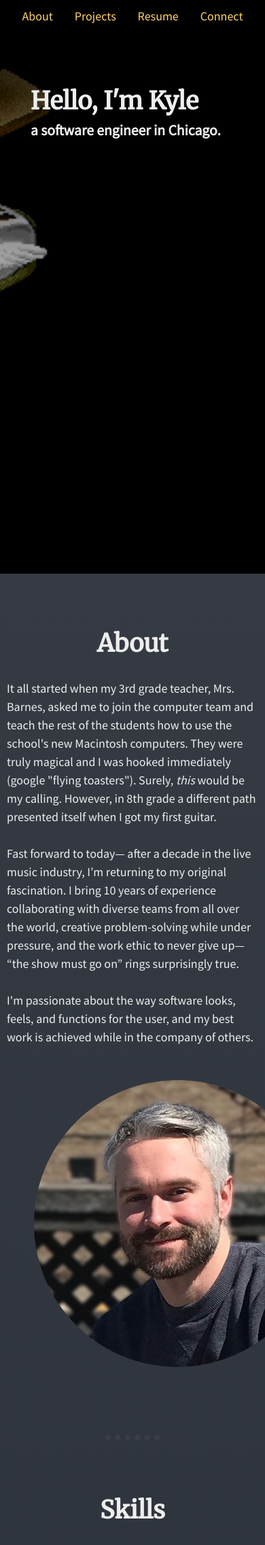
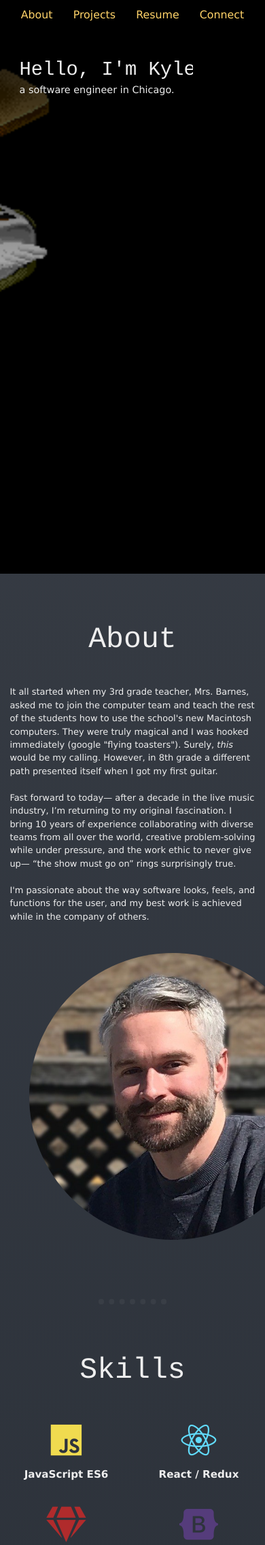
Before and after one commit to kylefarmer85/portfolio-bem-sass, a PHP site: page / in a window 390 px wide. Shown: the top 2273 px of the page at 68% size. Run offline with PHP 8.4, Linux system fonts and the light colour scheme.

Commit message:
swap goggle fonts for browser fonts, change font sizes

```diff
--- a/css/style.css
+++ b/css/style.css
@@ -6,24 +6,32 @@
 
 html,
 body {
-  font-family: 'Source Sans Pro', 'Arial', sans-serif;
+  font-family: "Verdana", sans-serif;
+  font-weight: 300;
   background-image: linear-gradient(#393e46, #222831);
-  font-size: 20px;
+  font-size: 1rem;
   text-rendering: optimizeLegibility;
   overflow-x: hidden;
 }
 
+@media only screen and (max-width: 500px) {
+  html,
+  body {
+    font-size: 0.9rem;
+  }
+}
+
 /* REUSABLE */
 article {
-  padding: 80px 0;
+  padding: 5rem 0;
 }
 
 hr {
   display: block;
-  width: 80px;
+  width: 7rem;
   margin: 0 auto;
   color: #393e46;
-  border: dotted 8px;
+  border: dotted .6rem;
   border-bottom: none;
 }
 
@@ -32,18 +40,18 @@ i {
   color: #ffd369;
 }
 
-/* HEADINGS */
 .article-heading {
   color: #eee;
-  font-size: 2em;
-  font-family: 'Merriweather', 'Arial', 'sans-serif';
+  font-size: 4rem;
+  font-family: 'Courier', 'Arial', 'sans-serif';
+  font-weight: 300;
   text-align: center;
-  padding-bottom: 30px;
+  padding-bottom: 3rem;
 }
 
-@media only screen and (max-width: 700px) {
+@media only screen and (max-width: 450px) {
   .article-heading {
-    font-size: 2em;
+    font-size: 3rem;
   }
 }
 
@@ -57,44 +65,57 @@ i {
 }
 
 .hero__text-box {
-  padding: 7em;
+  padding: 6rem;
 }
 
 @media only screen and (max-width: 700px) {
   .hero__text-box {
-    padding: 7em 2.5em;
+    padding: 6rem 2.2em;
   }
 }
 
 .hero__title {
+  font-size: 5rem;
+  font-family: "Courier", serif;
+  font-weight: 300;
   display: inline-block;
   overflow: hidden;
   white-space: nowrap;
-  width: 7.5em;
-  border-right: 4px solid #eee;
+  width: 9em;
+  border-right: 0.3rem solid #eee;
   color: #eee;
-  font-size: 3em;
-  font-family: 'Merriweather', 'Arial', 'sans-serif';
   margin: 0 auto;
   animation: typing 1.5s steps(22, end), blink 0.75s step-end infinite alternate;
 }
 
-@media only screen and (max-width: 700px) {
+@media only screen and (max-width: 930px) {
   .hero__title {
-    font-size: 2em;
+    font-size: 4rem;
+  }
+}
+
+@media only screen and (max-width: 800px) {
+  .hero__title {
+    font-size: 3rem;
+  }
+}
+
+@media only screen and (max-width: 450px) {
+  .hero__title {
+    font-size: 2rem;
   }
 }
 
 .hero__subtitle {
   color: #eee;
-  font-size: 1.5em;
+  font-weight: 300;
   line-height: 1.5em;
   animation: moveInBottom 2.2s ease-out;
 }
 
 @media only screen and (max-width: 700px) {
   .hero__subtitle {
-    font-size: 1.2em;
+    font-size: 1rem;
   }
 }
 
@@ -116,6 +137,7 @@ i {
 
 .main-nav__link {
   margin: 0 15px;
+  font-size: 1.1rem;
 }
 
 .main-nav__link:link, .main-nav__link:visited {
@@ -134,7 +156,7 @@ i {
   display: flex;
   flex-wrap: wrap;
   justify-content: space-evenly;
-  padding: 0 10px;
+  padding: 0 1rem;
   align-items: center;
 }
 
@@ -311,10 +333,4 @@ footer {
     transform: translate(0);
   }
 }
-
-@media only screen and (max-width: 700px) {
-  body {
-    font-size: 18px;
-  }
-}
 /*# sourceMappingURL=style.css.map */
--- a/home.html
+++ b/home.html
@@ -15,12 +15,6 @@
 
   <link rel="stylesheet" href="https://use.fontawesome.com/releases/v5.15.2/css/all.css"
     integrity="sha384-vSIIfh2YWi9wW0r9iZe7RJPrKwp6bG+s9QZMoITbCckVJqGCCRhc+ccxNcdpHuYu" crossorigin="anonymous">
-
-  <link rel="preconnect" href="https://fonts.gstatic.com">
-  <link href="https://fonts.googleapis.com/css2?family=Source+Sans+Pro&display=swap" rel="stylesheet">
-
-  <link href="https://fonts.googleapis.com/css2?family=Merriweather&display=swap" rel="stylesheet">
-
 
   <title>Kyle Farmer's Portfolio</title>
 </head>
@@ -70,27 +64,27 @@
       <div class="skills">
         <div class="skills__item">
           <i class="skills__icon fab fa-js"></i>
-          <p class="skills__name">JavaScript ES6</p>
+          <h3 class="skills__name">JavaScript ES6</h3>
         </div>
         <div class="skills__item">
           <i class="skills__icon fab fa-react"></i>
-          <p class="skills__name">React / Redux</p>
+          <h3 class="skills__name">React / Redux</h3>
         </div>
         <div class="skills__item">
           <i class="skills__icon fas fa-gem"></i>
-          <p class="skills__name">Ruby on Rails</p>
+          <h3 class="skills__name">Ruby on Rails</h3>
         </div>
         <div class="skills__item">
           <i class="skills__icon fab fa-bootstrap"></i>
-          <p class="skills__name">Bootstrap</p>
+          <h3 class="skills__name">Bootstrap</h3>
         </div>
         <div class="skills__item">
           <i class="skills__icon fab fa-html5"></i>
-          <p class="skills__name">HTML5</p>
+          <h3 class="skills__name">HTML5</h3>
         </div>
         <div class="skills__item">
           <i class="skills__icon fab fa-css3"></i>
-          <p class="skills__name">CSS3</p>
+          <h3 class="skills__name">CSS3</h3>
         </div>
       </div>
     </article>
--- a/sass/_base.scss
+++ b/sass/_base.scss
@@ -3,6 +3,16 @@ $primary-dark: #222831;
 $white: #eee;
 $yellow: #ffd369;
 
+$fs-base: 1rem;
+$fs-mobile: .9rem;
+$fs-h1: 5rem;
+$fs-h2: 4rem;
+$fs-h3: 3rem;
+$fs-h4: 2rem;
+$fs-link: 1.1rem;
+
+$courier: 'Courier', serif;
+$verdana: 'Verdana', sans-serif;
 
 * {
   margin: 0;
@@ -12,9 +22,14 @@ $yellow: #ffd369;
 
 html,
 body {
-  font-family: 'Source Sans Pro', 'Arial', sans-serif;
+  font-family: $verdana;
+  font-weight: 300;
   background-image: linear-gradient($primary-light, $primary-dark);
-  font-size: 20px;
+  font-size: $fs-base;
   text-rendering: optimizeLegibility;
   overflow-x: hidden;
+
+  @media only screen and (max-width: 500px) {
+    font-size: $fs-mobile;
+  }
 }
--- a/sass/style.scss
+++ b/sass/style.scss
@@ -3,15 +3,15 @@
 /* REUSABLE */
 
 article {
-  padding: 80px 0;
+  padding: 5rem 0;
 }
 
 hr {
   display: block;
-  width: 80px;
+  width: 7rem;
   margin: 0 auto;
   color: $primary-light;
-  border: dotted 8px;
+  border: dotted .6rem;
   border-bottom: none;
 }
 
@@ -20,37 +20,18 @@ i {
   color: $yellow;
 }
 
-/* HEADINGS */
-
-// h1 {
-//   color: $white;
-//   font-size: 2em;
-//   font-family: 'Merriweather', 'Arial', 'sans-serif';
-
-//   @media only screen and (max-width: 700px) {
-//     font-size: 2em;
-//   }
-// }
-
-// h2 {
-//   color: $white;
-//   font-size: 1.5em;
-
-//   @media only screen and (max-width: 700px) {
-//     font-size: 1.2em;
-//   }
-// }
-
 .article-heading {
   color: $white;
-  font-size: 2em;
-  font-family: 'Merriweather', 'Arial', 'sans-serif';
+  font-size: $fs-h2;
+  font-family: 'Courier', 'Arial', 'sans-serif';
+  font-weight: 300;
   text-align: center;
-  padding-bottom: 30px;
+  padding-bottom: 3rem;
 
-  @media only screen and (max-width: 700px) {
-    font-size: 2em;
+  @media only screen and (max-width: 450px) {
+    font-size: 3rem;
   }
+
 }
 
 /* HERO */
@@ -68,40 +49,49 @@ i {
   height: 100vh;
 
   &__text-box {
-    padding: 7em;
+    padding: 6rem;
     @media only screen and (max-width: 700px) {
-      padding: 7em 2.5em;
+      padding: 6rem 2.2em;
     }
   }
 
   &__title {
+    font-size: $fs-h1;
+    font-family: $courier;
+    font-weight: 300;
     display: inline-block;
     overflow: hidden;
     white-space: nowrap;
-    width: 7.5em;
-    border-right: 4px solid $white;
+    width: 9em;
+    border-right: .3rem solid $white;
     color: $white;
-    font-size: 3em;
-    font-family: 'Merriweather', 'Arial', 'sans-serif';
     margin: 0 auto;
 
     animation:
       typing 1.5s steps(22, end),
       blink .75s step-end infinite alternate;
 
-    @media only screen and (max-width: 700px) {
-      font-size: 2em;
+    @media only screen and (max-width: 930px) {
+      font-size: 4rem;
+    }
+    @media only screen and (max-width: 800px) {
+      font-size: 3rem;
+    }
+    @media only screen and (max-width: 450px) {
+      font-size: 2rem;
     }
   }
 
   &__subtitle {
     color: $white;
-    font-size: 1.5em;
+
+    font-weight: 300;
     line-height: 1.5em;
+    animation: moveInBottom 2.2s ease-out;
+
     @media only screen and (max-width: 700px) {
-      font-size: 1.2em;
+      font-size: 1rem;
     }
-    animation: moveInBottom 2.2s ease-out;
   }
 }
 
@@ -122,6 +112,7 @@ i {
 
   &__link {
     margin: 0 15px;
+    font-size: $fs-link;
   }
 
   &__link:link,
@@ -145,7 +136,7 @@ i {
   display: flex;
   flex-wrap: wrap;
   justify-content: space-evenly;
-  padding: 0 10px;
+  padding: 0 1rem;
   align-items: center;
 
   &__text {
@@ -323,51 +314,3 @@ footer {
     transform: translate(0);
   }
 }
-
-// @keyframes moveInRight {
-//   0% {
-//     opacity: 0;
-//     transform: translateX(-5rem);
-//   }
-
-//   75% {
-//     opacity: 0.2;
-//   }
-
-//   100% {
-//     opacity: 1;
-//     transform: translate(0);
-//   }
-// }
-
-@media only screen and (max-width: 700px) {
-  body {
-    font-size: 18px;
-  }
-}
-
-  // h1 {
-  //   font-size: 2em;
-  // }
-  // h2 {
-  //   font-size: 1.2em;
-  // }
-  // .hero-text-box {
-  //   padding: 70px 10%;
-  // }
-  // .skills i {
-  //   font-size: 5em;
-  // }
-// }
-
-// @media only screen and (-webkit-min-device-pixel-ratio: 0) and (min-resolution: 0.001dpcm) {
-//   header {
-//     background-attachment: fixed;
-//   }
-// }
-
-// @media screen and(-webkit-min-device-pixel-ratio:0) {
-//   header {
-//     -chrome-: only(; background-attachment: fixed;);
-//   }
-// }
```
Also changed, not shown: 1 other file. Lines whose indentation alone changed are shown as unchanged.
